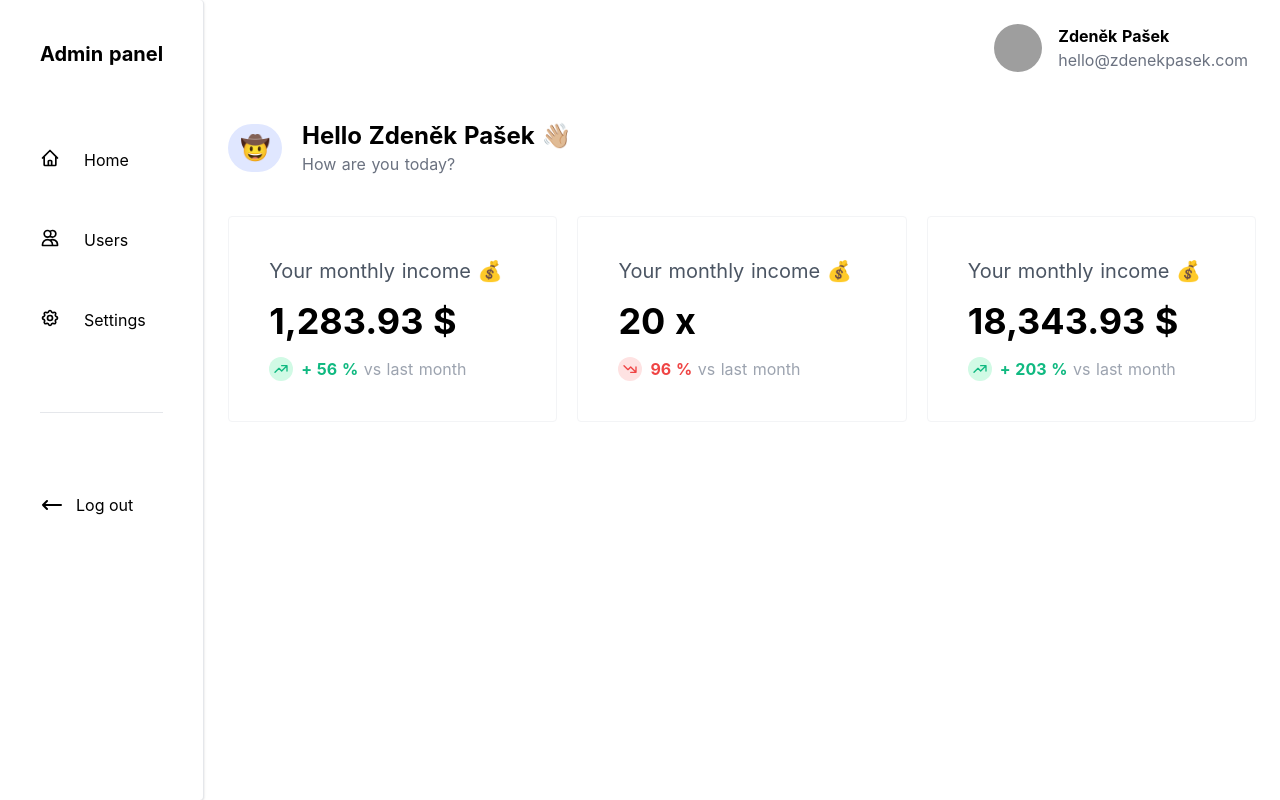
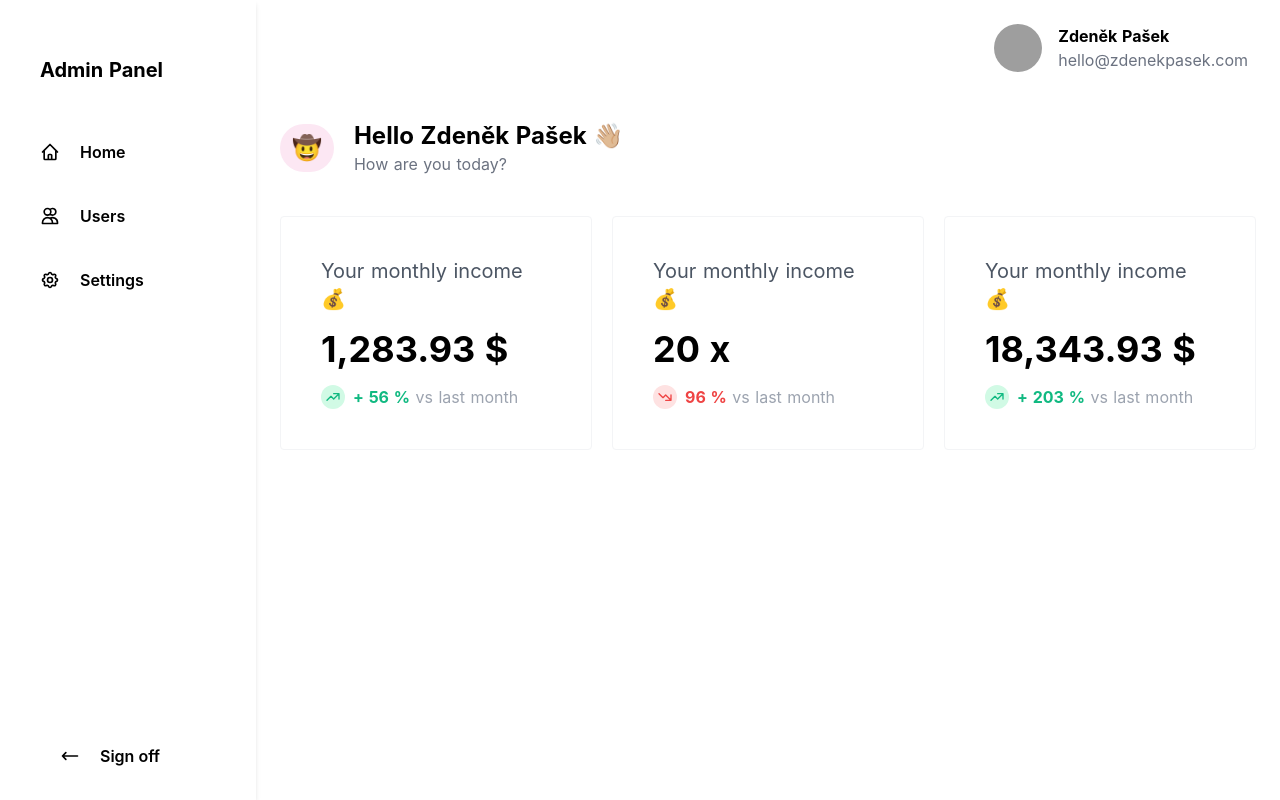
Before and after one commit to TenZdenda/nuxt-js-admin-panel, a Nuxt app: page /admin/dashboard in a window 1280 px wide. Built offline with nearby package versions, Linux system fonts and the light colour scheme; grey boxes are pictures that could not be loaded.

Commit message:
Edit sidebar

```diff
--- a/components/Sidebar.vue
+++ b/components/Sidebar.vue
@@ -1,20 +1,22 @@
 <template>
   <div
-    class="bg-white shadow border-r border-gray-200 rounded-r py-10 px-5 md:px-10"
+    class="flex flex-col justify-between h-screen shadow-md px-3 md:px-0 md:w-64"
   >
-    <header class="mb-20">
-      <h1 class="text-xl font-bold text-center md:hidden">AP</h1>
-      <h1 class="text-xl font-bold text-center hidden md:block">Admin panel</h1>
+    <div class="px-10">
+      <header class="w-full my-14">
+        <h1 class="font-bold text-xl hidden md:block">Admin Panel</h1>
+        <h1 class="text-center font-bold text-xl md:hidden">AP</h1>
       </header>
-    <div>
-      <ul class="">
-        <li class="mb-14 md:flex">
+
+      <ul class="w-full">
+        <li class="my-10 hover:text-pink-600">
+          <nuxt-link to="/admin/dashboard" class="flex items-center gap-5">
             <svg
               xmlns="http://www.w3.org/2000/svg"
+              class="h-5 w-5"
               fill="none"
               viewBox="0 0 24 24"
               stroke="currentColor"
-            class="h-5 w-5 mx-auto md:mx-0"
             >
               <path
                 stroke-linecap="round"
@@ -23,12 +25,14 @@
                 d="M3 12l2-2m0 0l7-7 7 7M5 10v10a1 1 0 001 1h3m10-11l2 2m-2-2v10a1 1 0 01-1 1h-3m-6 0a1 1 0 001-1v-4a1 1 0 011-1h2a1 1 0 011 1v4a1 1 0 001 1m-6 0h6"
               />
             </svg>
-          <p class="text-center md:ml-6">Home</p>
+            <p class="font-semibold">Home</p>
+          </nuxt-link>
         </li>
-        <li class="mb-14 md:flex">
+        <li class="my-10">
+          <nuxt-link to="/admin/users" class="flex items-center gap-5">
             <svg
               xmlns="http://www.w3.org/2000/svg"
-            class="h-5 w-5 mx-auto md:mx-0"
+              class="h-5 w-5"
               fill="none"
               viewBox="0 0 24 24"
               stroke="currentColor"
@@ -40,12 +44,14 @@
                 d="M12 4.354a4 4 0 110 5.292M15 21H3v-1a6 6 0 0112 0v1zm0 0h6v-1a6 6 0 00-9-5.197M13 7a4 4 0 11-8 0 4 4 0 018 0z"
               />
             </svg>
-          <p class="text-center md:ml-6">Users</p>
+            <p class="font-semibold">Users</p>
+          </nuxt-link>
         </li>
-        <li class="mb-14 md:flex">
+        <li class="my-10">
+          <nuxt-link to="/admin/settings" class="flex items-center gap-5">
             <svg
               xmlns="http://www.w3.org/2000/svg"
-            class="h-5 w-5 mx-auto md:mx-0"
+              class="h-5 w-5"
               fill="none"
               viewBox="0 0 24 24"
               stroke="currentColor"
@@ -63,17 +69,24 @@
                 d="M15 12a3 3 0 11-6 0 3 3 0 016 0z"
               />
             </svg>
-          <p class="text-center md:ml-6">Settings</p>
+            <p class="font-semibold">Settings</p>
+          </nuxt-link>
         </li>
       </ul>
-      <hr class="my-20" />
-      <button class="flex items-center focus:outline-none">
+    </div>
+
+    <div class="px-10">
+      <ul class="my-2 w-full">
+        <li class="py-6">
+          <button class="flex items-center w-full">
             <svg
               xmlns="http://www.w3.org/2000/svg"
-          class="h-6 w-6"
               fill="none"
               viewBox="0 0 24 24"
               stroke="currentColor"
+              width="20"
+              height="20"
+              class="mx-auto md:mx-5"
             >
               <path
                 stroke-linecap="round"
@@ -82,8 +95,10 @@
                 d="M7 16l-4-4m0 0l4-4m-4 4h18"
               />
             </svg>
-        <p class="hidden md:block pl-3">Log out</p>
+            <p class="hidden md:block font-semibold">Sign off</p>
           </button>
+        </li>
+      </ul>
     </div>
   </div>
 </template>
--- a/pages/admin/dashboard.vue
+++ b/pages/admin/dashboard.vue
@@ -1,7 +1,7 @@
 <template>
   <div>
     <div class="mb-10 flex items-center">
-      <div class="bg-indigo-100 rounded-full py-2 px-3 text-2xl">🤠</div>
+      <div class="bg-pink-100 rounded-full py-2 px-3 text-2xl">🤠</div>
       <div class="ml-5">
         <h1 class="text-2xl font-bold">Hello Zdeněk Pašek 👋🏼</h1>
         <p class="text-gray-500">How are you today?</p>
```
Lines whose indentation alone changed are shown as unchanged.
